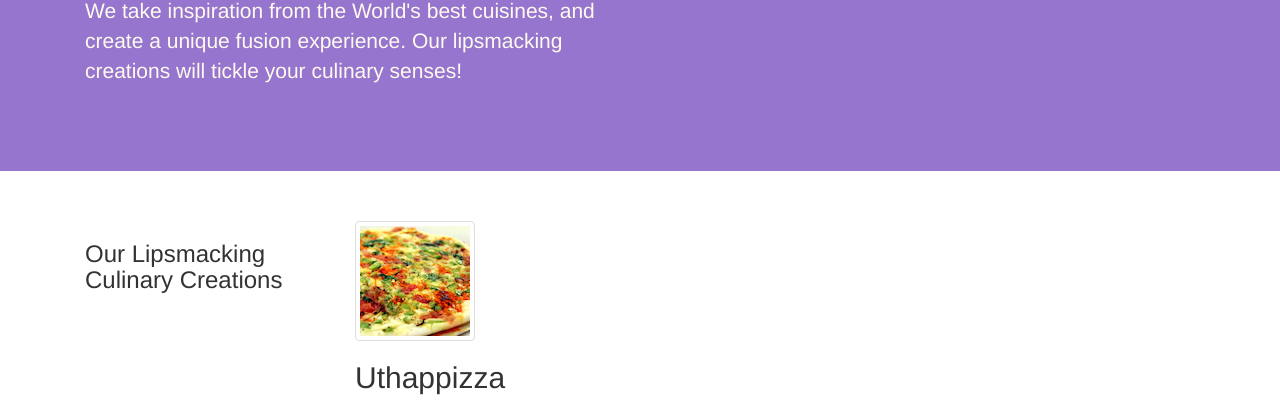
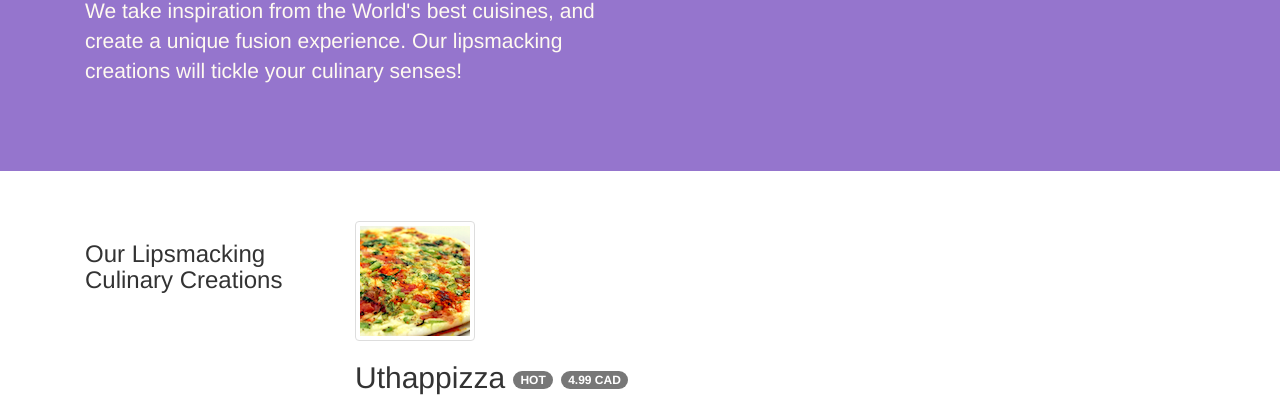
Before and after one commit to Samantha277/git-test, a website: page index.html in a window 1280 px wide. Shown: the part 365-766 px from the top of the page. Drawn offline with nearby package versions, Linux system fonts and the light colour scheme; files whose address does not match are found by name.

Commit message:
Alert users, Badge

```diff
--- a/index.html
+++ b/index.html
@@ -59,7 +59,7 @@
                 <div class="media">
                     <img class="d-flex mr-3 img-thumbnail align-self-center" src="img/uthappizza.png" alt="uthappizza">
                     <div class="media-body">
-                        <h2 class="mt-0">Uthappizza</h2>
+                        <h2 class="mt-0">Uthappizza  <span class="badge badge-danger">HOT</span> <span class="badge badge-pill badge-secondary">4.99 CAD</span></h2>
                         <p class="d-none d-sm-block">A unique combination of Indian Uthappam (pancake) and Italian pizza, topped with Cerignola olives, ripe vine cherry tomatoes, Vidalia onion, Guntur chillies and Buffalo Paneer.</p>
                     </div>
                 </div>
```
